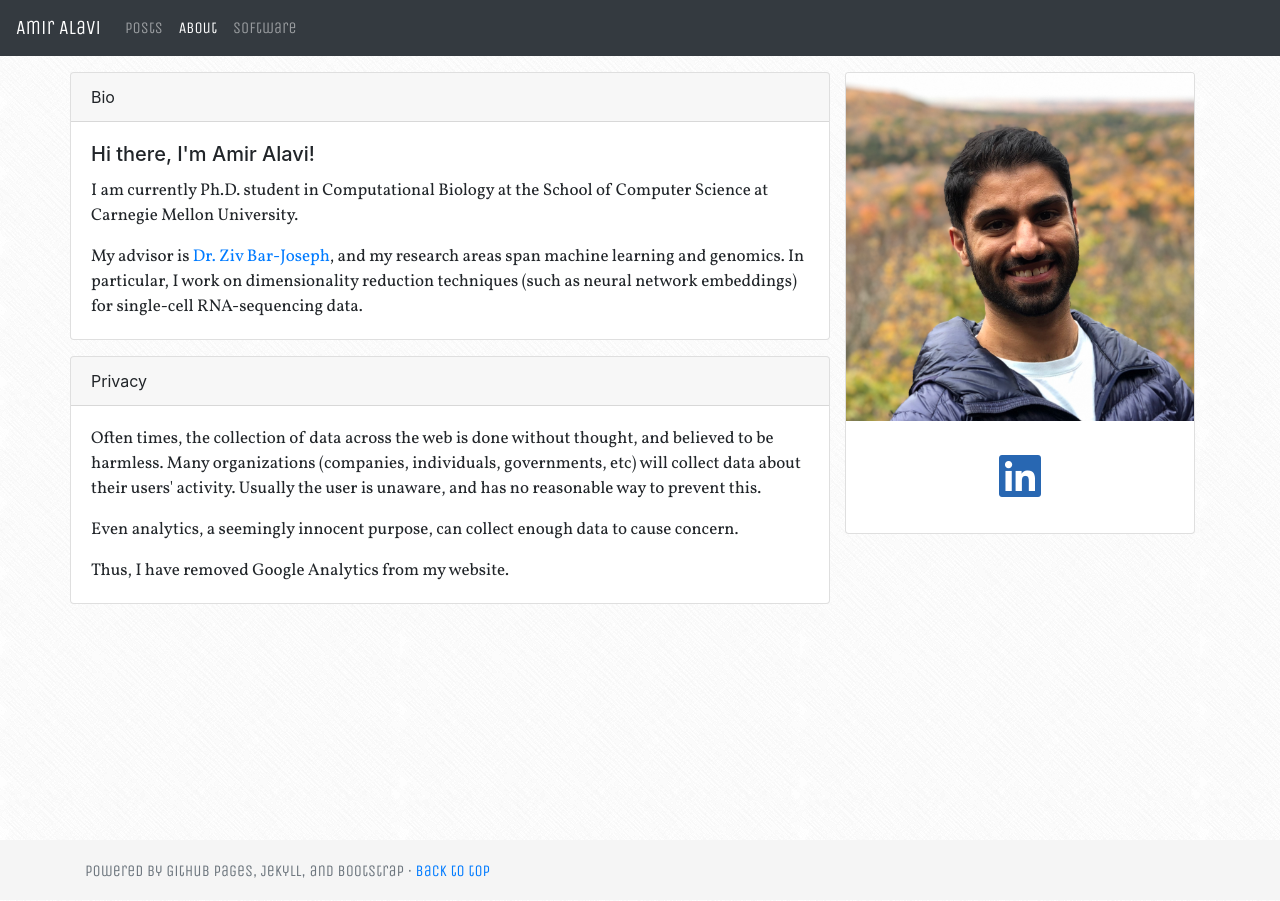
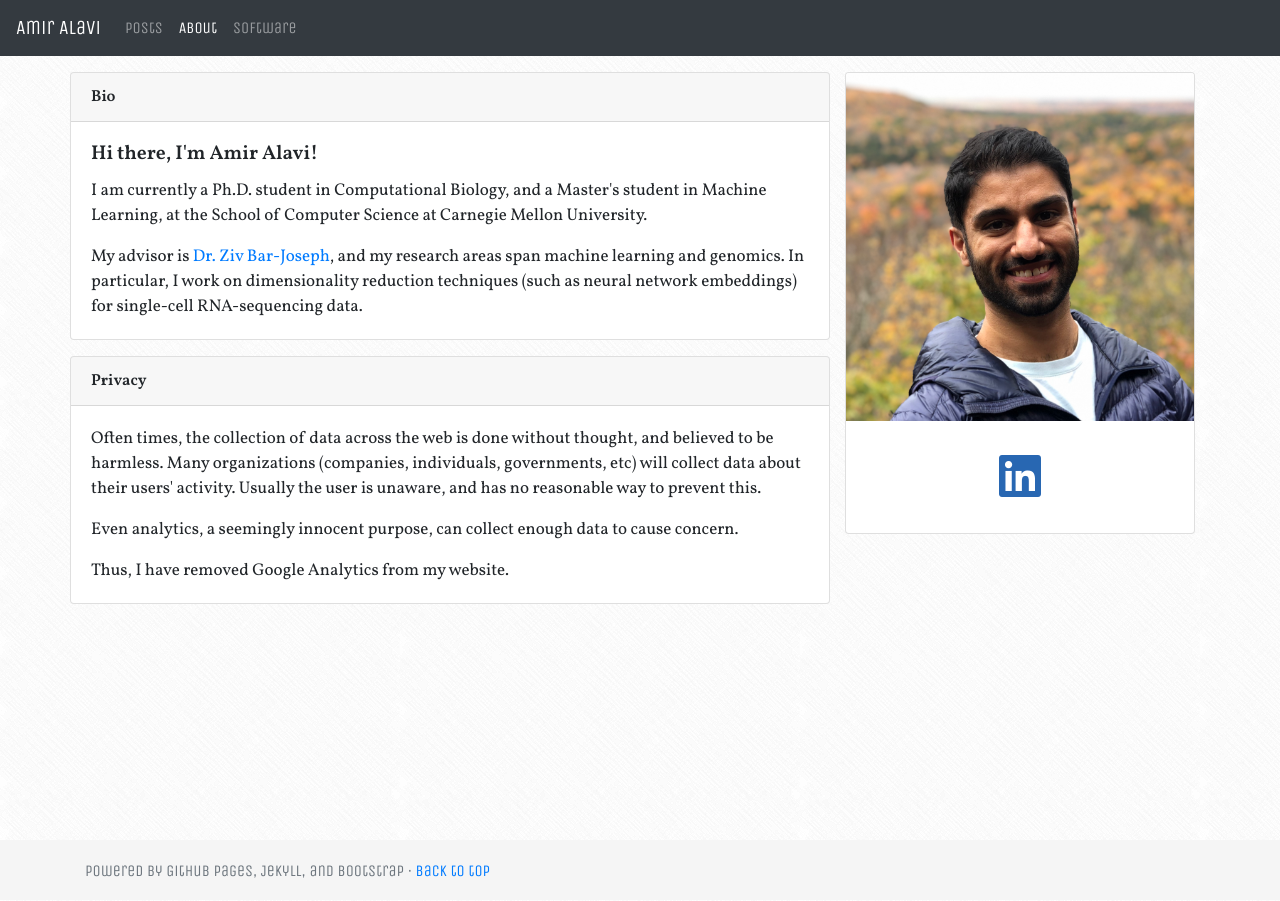
Before and after one commit to AmirAlavi/AmirAlavi.github.io, a Jekyll site: the page built from about/index.html, in a window 1280 px wide. Built offline with Jekyll 4.4.1, drawn with Linux system fonts in a browser that asks for light colours; nearby versions of some CDN libraries; a style sheet for code colours, icons or effects is not loaded.

Commit message:
Fix typos and smaller headers

```diff
--- a/_layouts/post.html
+++ b/_layouts/post.html
@@ -4,7 +4,7 @@
 <script src="https://cdnjs.cloudflare.com/ajax/libs/mathjax/2.7.5/MathJax.js?config=TeX-MML-AM_CHTML" async></script>
 <script type="text/javascript" src="https://cdn.rawgit.com/pcooksey/bibtex-js/ef59e62c/src/bibtex_js.js"></script>
 
-<h1>{{ page.title }}</h1>
+<h2>{{ page.title }}</h2>
 <p class="meta">{{ page.date | date_to_string }}</p>
 
 {% if page.tags.size > 0 %}
--- a/_layouts/tagpage.html
+++ b/_layouts/tagpage.html
@@ -2,7 +2,7 @@
 layout: default
 ---
 
-<h1>Tag: {{ page.tag }}</h1>
+<h2>Tag: {{ page.tag }}</h2>
 <ul>
   {% for post in site.tags[page.tag] %}
   <li>
--- a/about/index.html
+++ b/about/index.html
@@ -6,12 +6,12 @@
 	<div class="col-8">
 		<div class="row">
 			<div class="card">
-				<div class="card-header">
+				<div class="card-header secondary-font">
 					Bio
 				</div>
 				<div class="card-body">
 					<h5 class="card-title">Hi there, I'm Amir Alavi!</h5>
-					<p class="card-text">I am currently Ph.D. student in Computational Biology at the School of Computer
+					<p class="card-text">I am currently a Ph.D. student in Computational Biology, and a Master's student in Machine Learning, at the School of Computer
 						Science at Carnegie Mellon University.</p>
 					<p class="card-text">My advisor is <a href="http://sb.cs.cmu.edu/">Dr. Ziv Bar-Joseph</a>, and my
 						research areas span machine learning and genomics. In particular, I work on dimensionality
@@ -22,7 +22,7 @@
 		</div>
 		<div class="row mt-3">
 			<div class="card">
-				<div class="card-header">
+				<div class="card-header secondary-font">
 					Privacy
 				</div>
 				<div class="card-body">
--- a/blog/index.html
+++ b/blog/index.html
@@ -5,7 +5,7 @@
 <div class="container">
   <div class="row">
     <div class="col-8">
-      <h1>{{ page.title }}</h1>
+      <h2>{{ page.title }}</h2>
       <ul class="posts">
 
 	{% for post in site.posts %}
@@ -20,7 +20,7 @@
       </ul>
     </div><!-- col-8 -->
     <div class="col border-left border-secondary">
-      <h2 class="secondary-font">By Tag</h2>
+      <h3 class="secondary-font">By Tag</h3>
       <ul style="list-style: none; padding: 0; margin: 0;">
       {% for tag in site.tags %}
       {% assign tagName = tag[0] %}
--- a/css/main.css
+++ b/css/main.css
@@ -18,7 +18,7 @@
     font-family: 'Unica One', cursive;
 }
 
-.secondary-font, h1 {
+.secondary-font, h1 , h2, h3, h4, h5, h6 {
     font-family: 'Vollkorn', serif;
     font-weight: 600;
 }
```
